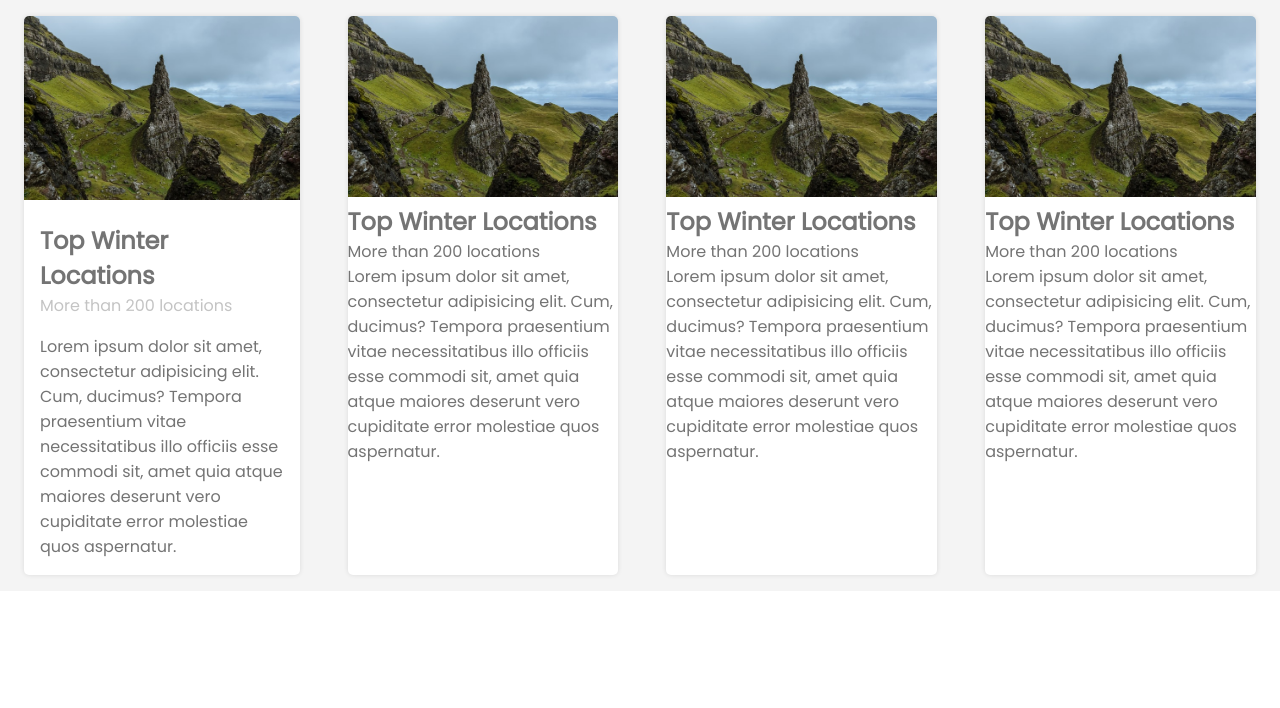
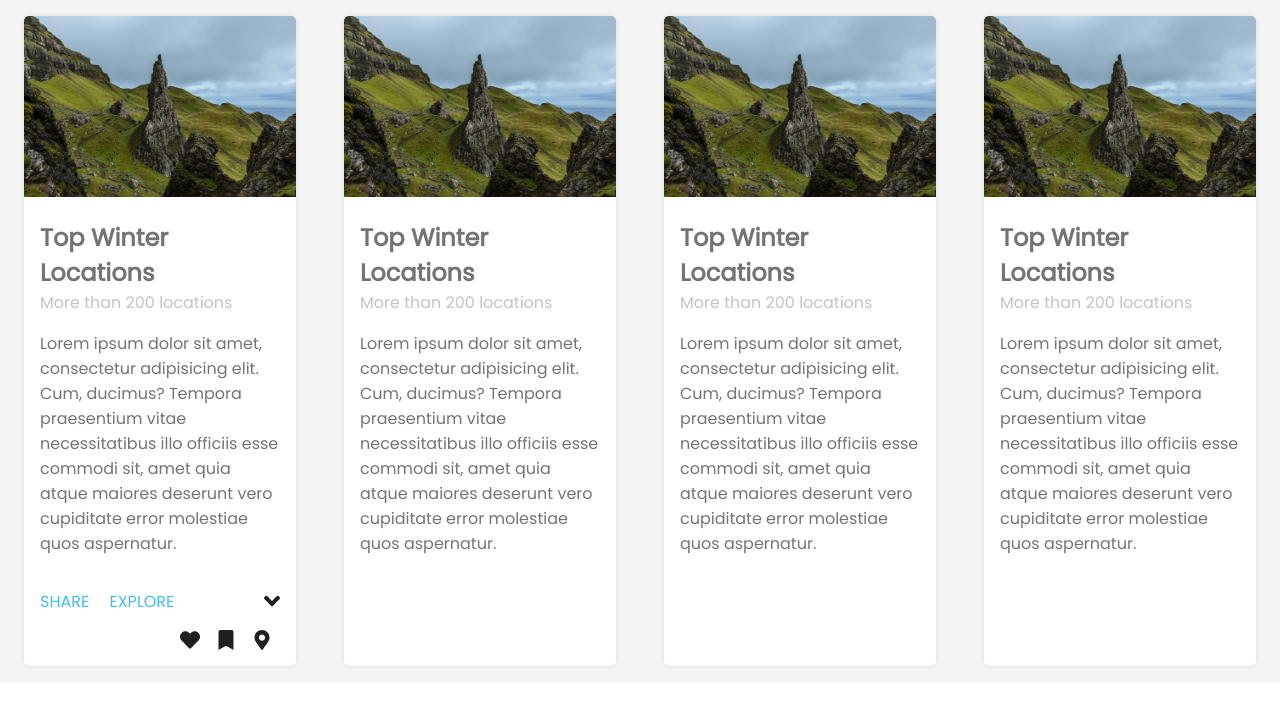
Before and after one commit to DandunAdi/fe-coding-challenges, a plain HTML site: page challenge-1/index.html in a window 1280 px wide. Drawn offline with Linux system fonts and the light colour scheme.

Commit message:
add card footer

```diff
--- a/challenge-1/index.html
+++ b/challenge-1/index.html
@@ -10,6 +10,54 @@
   <body>
     <main>
       <section class="container">
+        <div class="card">
+          <img
+            class="card-img"
+            src="./images/rocky_mountain.jpg"
+            alt="Green mountain with rocky surface"
+          />
+          <div class="card-body">
+            <h2 class="card-title">Top Winter Locations</h2>
+            <p class="card-subtitle">More than 200 locations</p>
+            <p class="card-description">
+              Lorem ipsum dolor sit amet, consectetur adipisicing elit. Cum,
+              ducimus? Tempora praesentium vitae necessitatibus illo officiis
+              esse commodi sit, amet quia atque maiores deserunt vero cupiditate
+              error molestiae quos aspernatur.
+            </p>
+          </div>
+          <div class="card-footer">
+            <div>
+              <a href="#">SHARE</a>
+              <a href="#">EXPLORE</a>
+            </div>
+            <img
+              src="./images/svg/angle-down-solid.svg"
+              class="arrow-down"
+              alt="Arrow pointing down"
+            />
+          </div>
+          <div class="card-footer">
+            <div class="action-container">
+              <img
+                class="action-logo"
+                src="./images/svg/heart-solid.svg"
+                alt="heart symbol"
+              />
+              <img
+                class="action-logo"
+                src="./images/svg/bookmark-solid.svg"
+                alt="bookmark symbol"
+              />
+              <img
+                class="action-logo"
+                src="./images/svg/map-marker-alt-solid.svg"
+                alt="map marker symbol"
+              />
+            </div>
+          </div>
+        </div>
+
         <div class="card">
           <img
             class="card-img"
@@ -30,45 +78,39 @@
         </div>
         <div class="card">
           <img
+            class="card-img"
             src="./images/rocky_mountain.jpg"
             alt="Green mountain with rocky surface"
           />
-          <h1>Top Winter Locations</h1>
-          <p>More than 200 locations</p>
-          <p>
-            Lorem ipsum dolor sit amet, consectetur adipisicing elit. Cum,
-            ducimus? Tempora praesentium vitae necessitatibus illo officiis esse
-            commodi sit, amet quia atque maiores deserunt vero cupiditate error
-            molestiae quos aspernatur.
-          </p>
+
+          <div class="card-body">
+            <h2 class="card-title">Top Winter Locations</h2>
+            <p class="card-subtitle">More than 200 locations</p>
+            <p class="card-description">
+              Lorem ipsum dolor sit amet, consectetur adipisicing elit. Cum,
+              ducimus? Tempora praesentium vitae necessitatibus illo officiis
+              esse commodi sit, amet quia atque maiores deserunt vero cupiditate
+              error molestiae quos aspernatur.
+            </p>
+          </div>
         </div>
         <div class="card">
           <img
+            class="card-img"
             src="./images/rocky_mountain.jpg"
             alt="Green mountain with rocky surface"
           />
-          <h1>Top Winter Locations</h1>
-          <p>More than 200 locations</p>
-          <p>
-            Lorem ipsum dolor sit amet, consectetur adipisicing elit. Cum,
-            ducimus? Tempora praesentium vitae necessitatibus illo officiis esse
-            commodi sit, amet quia atque maiores deserunt vero cupiditate error
-            molestiae quos aspernatur.
-          </p>
-        </div>
-        <div class="card">
-          <img
-            src="./images/rocky_mountain.jpg"
-            alt="Green mountain with rocky surface"
-          />
-          <h1>Top Winter Locations</h1>
-          <p>More than 200 locations</p>
-          <p>
-            Lorem ipsum dolor sit amet, consectetur adipisicing elit. Cum,
-            ducimus? Tempora praesentium vitae necessitatibus illo officiis esse
-            commodi sit, amet quia atque maiores deserunt vero cupiditate error
-            molestiae quos aspernatur.
-          </p>
+
+          <div class="card-body">
+            <h2 class="card-title">Top Winter Locations</h2>
+            <p class="card-subtitle">More than 200 locations</p>
+            <p class="card-description">
+              Lorem ipsum dolor sit amet, consectetur adipisicing elit. Cum,
+              ducimus? Tempora praesentium vitae necessitatibus illo officiis
+              esse commodi sit, amet quia atque maiores deserunt vero cupiditate
+              error molestiae quos aspernatur.
+            </p>
+          </div>
         </div>
       </section>
     </main>
--- a/challenge-1/style.css
+++ b/challenge-1/style.css
@@ -1,7 +1,6 @@
 @import url("https://fonts.googleapis.com/css2?family=Poppins&display=swap");
 
 /* ---------- GLOBALS ---------- */
-
 * {
   margin: 0;
   padding: 0;
@@ -16,8 +15,12 @@ img {
   width: 100%;
 }
 
+a {
+  text-decoration: none;
+  color: #3ebff3;
+}
+
 /* ---------- CARDS ---------- */
-
 .container {
   background-color: #f4f4f4;
   display: flex;
@@ -43,3 +46,30 @@ img {
 .card-description {
   margin-top: 1rem;
 }
+
+.card-footer {
+  display: flex;
+  justify-content: space-between;
+  align-items: center;
+  margin: 1rem;
+}
+
+.card-footer a:not(:first-child) {
+  margin-left: 1rem;
+}
+
+.arrow-down {
+  width: 1rem;
+}
+
+.action-container {
+  width: 100%;
+  display: flex;
+  justify-content: flex-end;
+  align-items: center;
+}
+.action-logo {
+  width: 1.25rem;
+  height: 1.25rem;
+  margin: 0 0.5rem;
+}
```
Also changed, not shown: challenge-1/images/svg/angle-down-solid.svg (added), challenge-1/images/svg/bookmark-solid.svg (added), challenge-1/images/svg/heart-solid.svg (added), challenge-1/images/svg/map-marker-alt-solid.svg (added).
